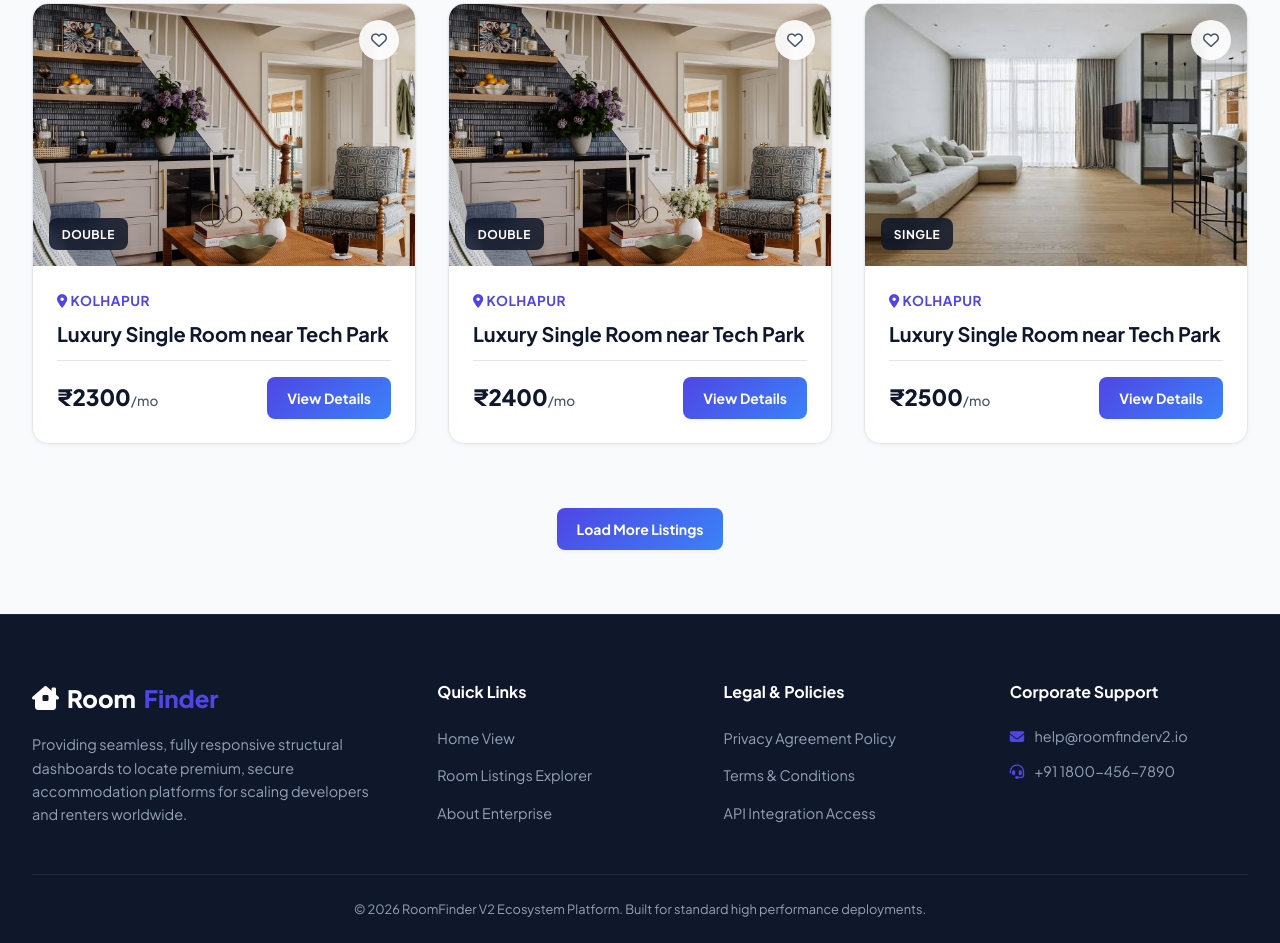
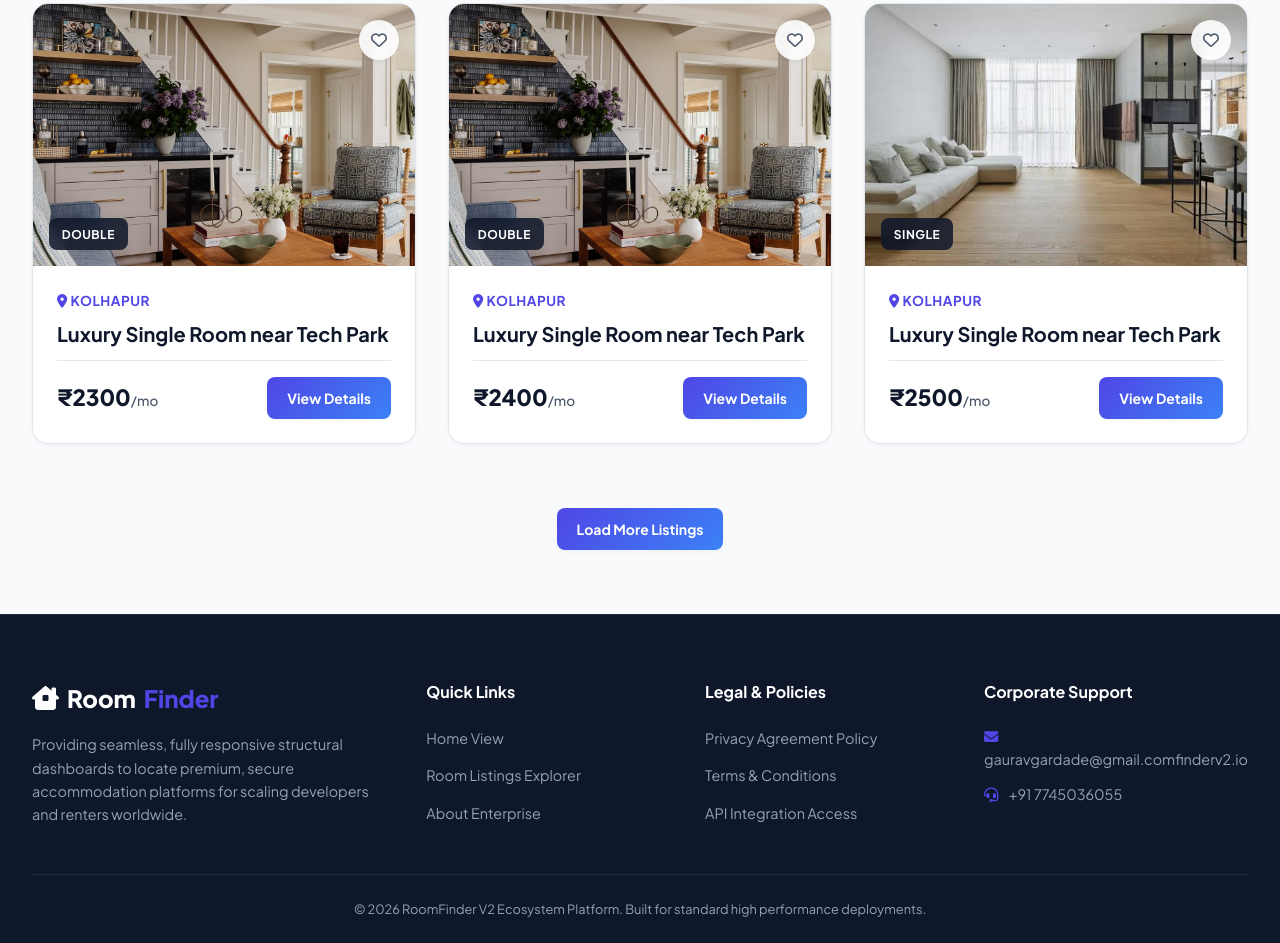
Before and after one commit to gauravgardade7-rgb/Room_universe, a plain HTML site: page index.html in a window 1280 px wide. Shown: the part 1258-2201 px from the top of the page. Drawn offline with Linux system fonts and the light colour scheme.

Commit message:
Update index.html

```diff
--- a/index.html
+++ b/index.html
@@ -229,8 +229,8 @@
             </div>
             <div class="footer-links-column">
                 <h4>Corporate Support</h4>
-                <p><i class="fa-solid fa-envelope"></i> help@roomfinderv2.io</p>
-                <p><i class="fa-solid fa-headset"></i> +91 1800-456-7890</p>
+                <p><i class="fa-solid fa-envelope"></i> gauravgardade@gmail.comfinderv2.io</p>
+                <p><i class="fa-solid fa-headset"></i> +91 7745036055</p>
             </div>
         </div>
         <div class="footer-copyright-strip">
```
